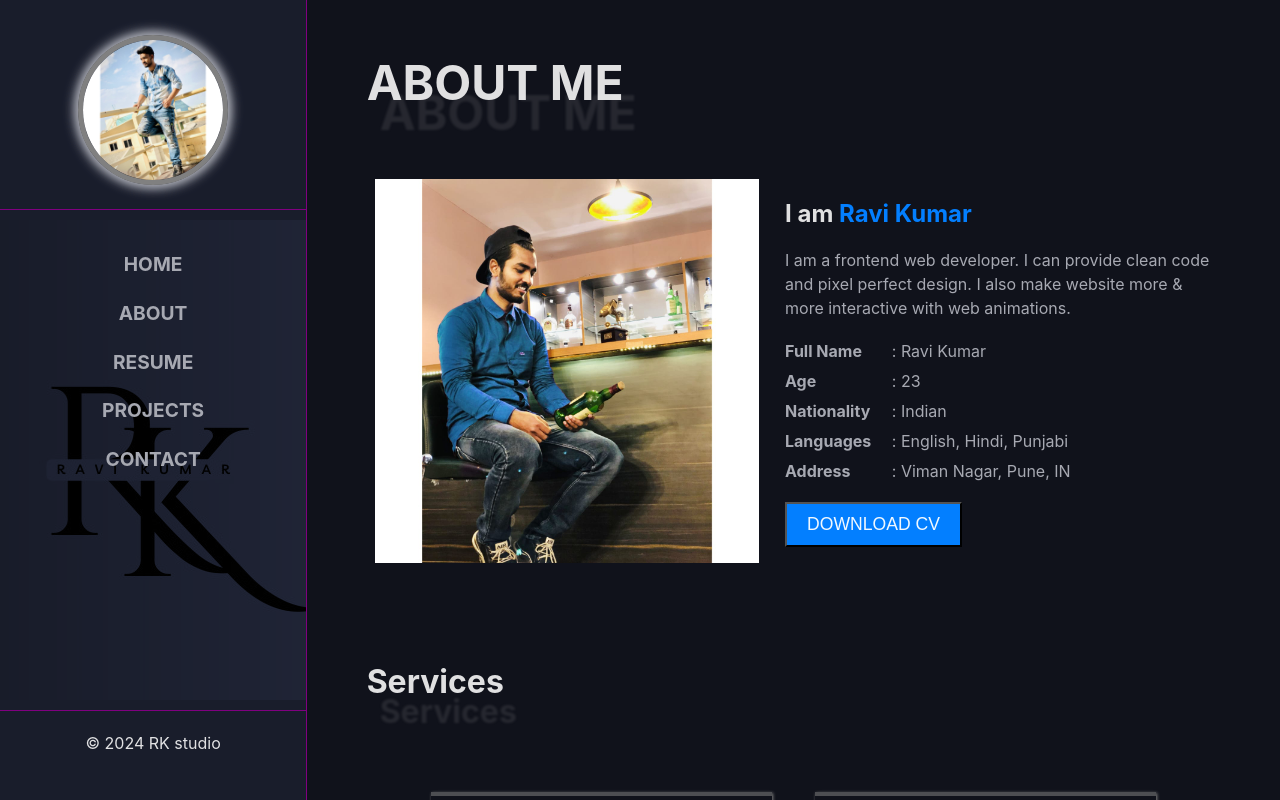
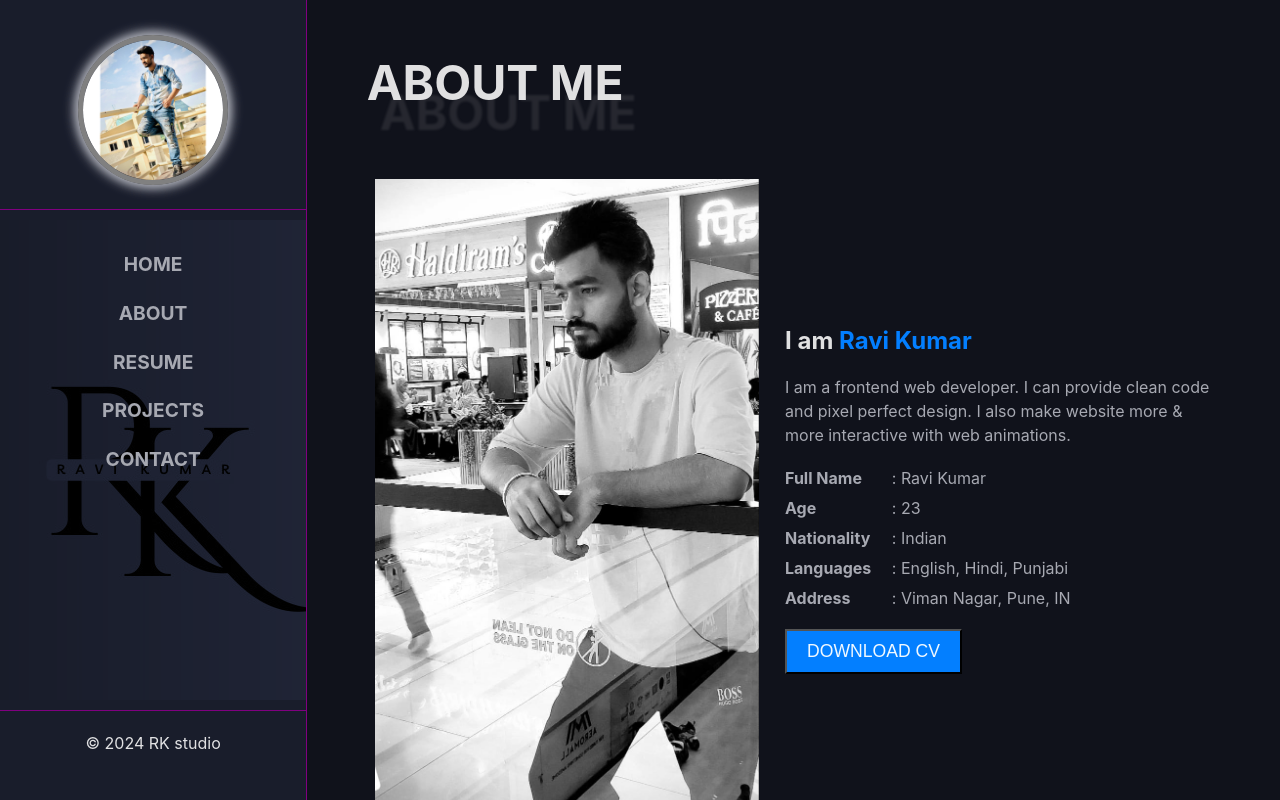
Before and after one commit to nerdyRK/React_portfolio, a React (Vite) app: page /about in a window 1280 px wide. Shown: the top 800 px of the page. Built offline with nearby package versions, Linux system fonts and the light colour scheme.

Commit message:
about pic changed

```diff
--- a/src/components/About.jsx
+++ b/src/components/About.jsx
@@ -1,4 +1,5 @@
 import img from "../assets/1.jpg";
+import profile from "../assets/profile.jpg";
 import { FaCode } from "react-icons/fa";
 import { FaLaptopCode } from "react-icons/fa";
 import pdf from "../assets/CV.pdf";
@@ -22,7 +23,7 @@
       <div className="sec1">
         <h1 className="heading">ABOUT ME</h1>
         <div className="img-bio">
-          <img src={img} alt="Me" />
+          <img src={profile} alt="Me" />
           <div className="bio">
             <h2>
               I am <span style={{ color: "#037fff" }}>Ravi Kumar</span>
```
Also changed, not shown: src/assets/profile.jpg (added), src/assets/profile.png (added).
